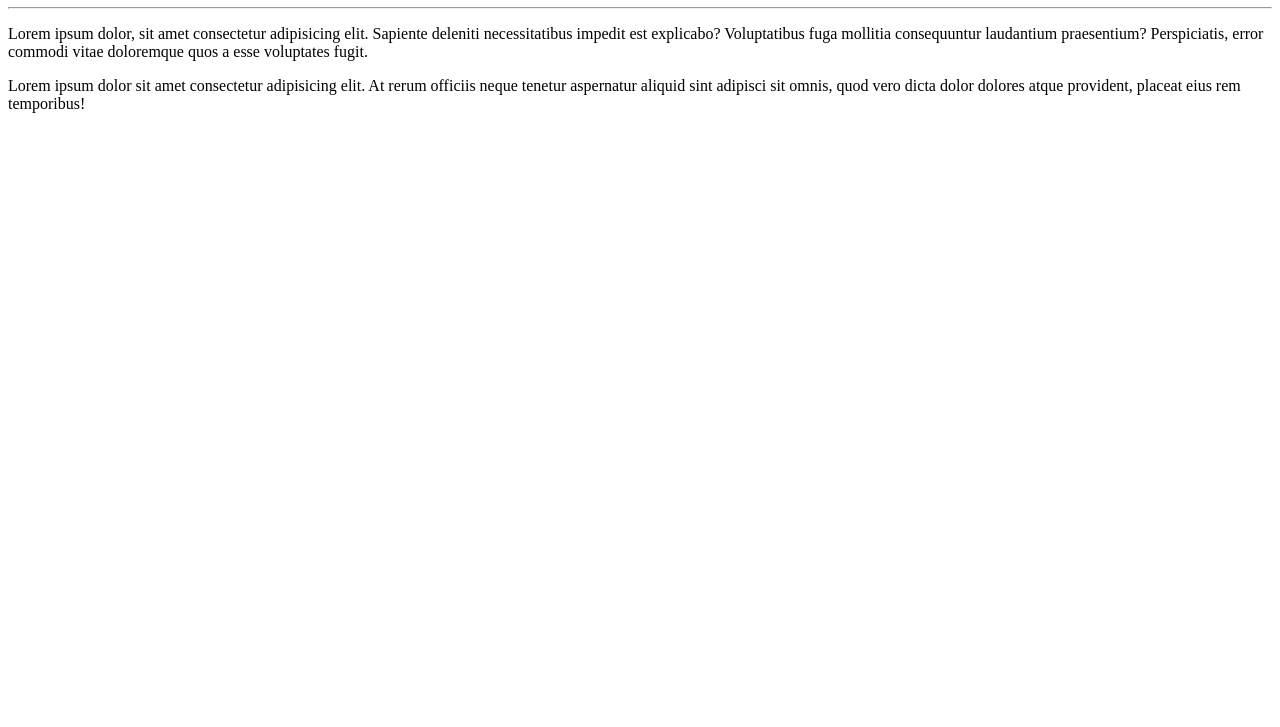
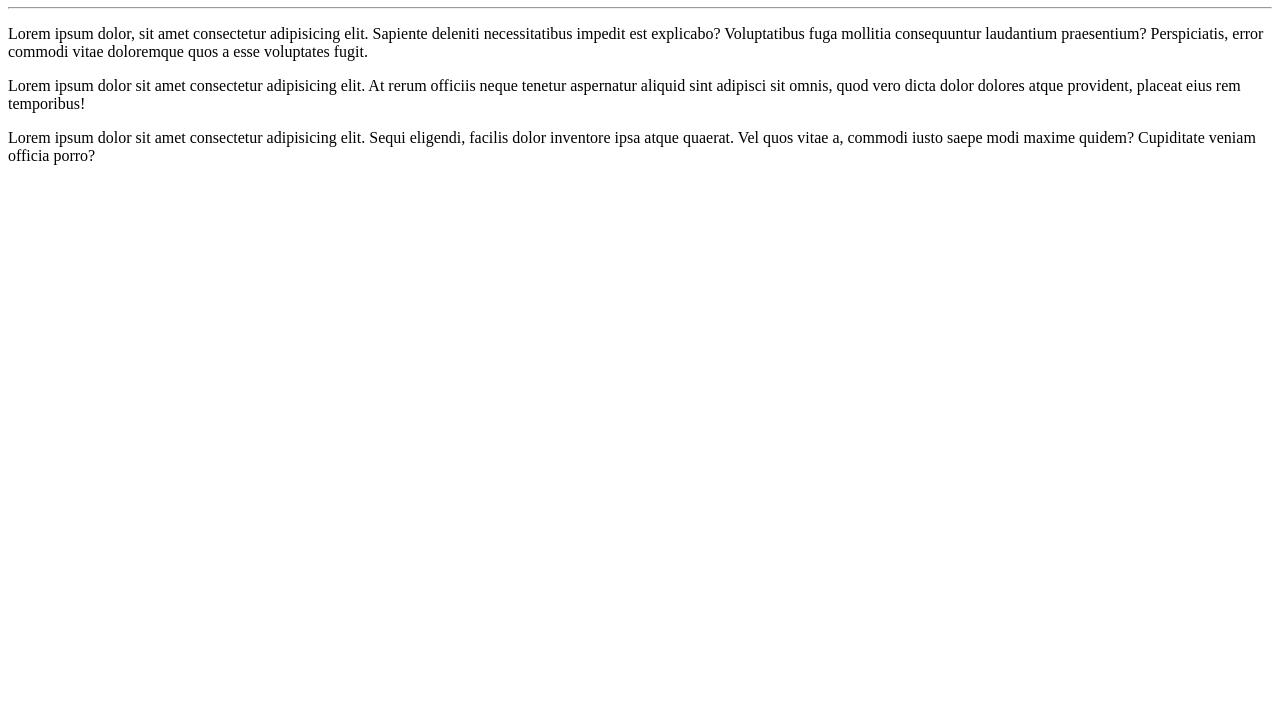
Before and after one commit to GabrielDelRosso/Ola_Mundo, a plain HTML site: page site-exemplo/index.html in a window 1280 px wide. Shown: the part 73-800 px from the top of the page. Drawn offline with Linux system fonts and the light colour scheme.

Commit message:
Update index.html

```diff
--- a/site-exemplo/index.html
+++ b/site-exemplo/index.html
@@ -10,5 +10,6 @@
     <hr>
     <p>Lorem ipsum dolor, sit amet consectetur adipisicing elit. Sapiente deleniti necessitatibus impedit est explicabo? Voluptatibus fuga mollitia consequuntur laudantium praesentium? Perspiciatis, error commodi vitae doloremque quos a esse voluptates fugit.</p>
     <p>Lorem ipsum dolor sit amet consectetur adipisicing elit. At rerum officiis neque tenetur aspernatur aliquid sint adipisci sit omnis, quod vero dicta dolor dolores atque provident, placeat eius rem temporibus!</p>
+    <p>Lorem ipsum dolor sit amet consectetur adipisicing elit. Sequi eligendi, facilis dolor inventore ipsa atque quaerat. Vel quos vitae a, commodi iusto saepe modi maxime quidem? Cupiditate veniam officia porro?</p>
 </body>
 </html>
```
